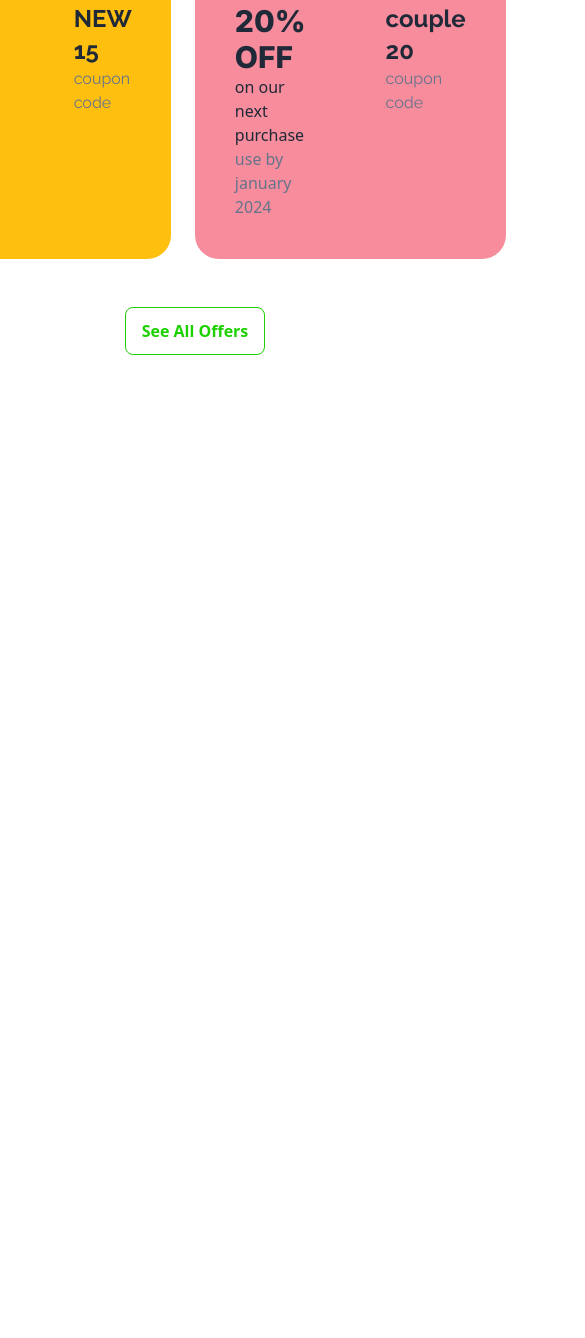
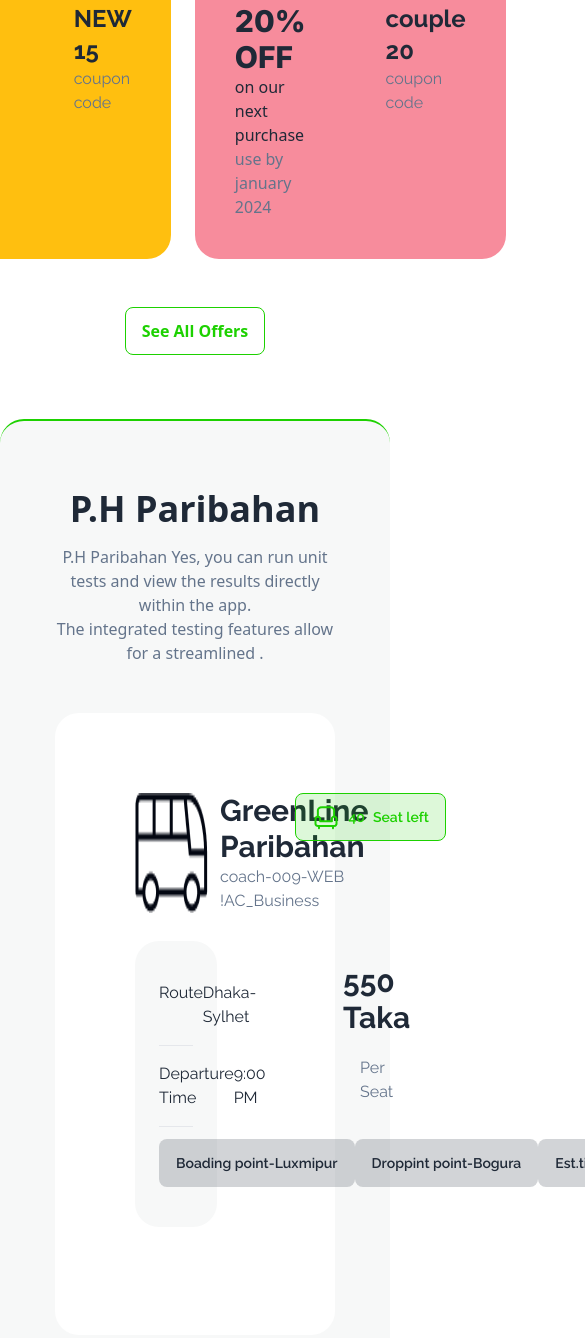
Before and after one commit to Rashed-09/bus-teketing-assignment, a plain HTML site: page index.html in a window 390 px wide. Shown: the part 1531-2869 px from the top of the page, 585 px wide, since content can reach past the window. Before the commit the page ends 1886 px from the top, so only its background shows below. Drawn offline with nearby package versions, Linux system fonts and the light colour scheme.

Commit message:
finished greenline paribahan section not responsive

```diff
--- a/index.html
+++ b/index.html
@@ -115,5 +115,59 @@
           <button class="btn btn-outline font-bold text-base bg-green-color">See All Offers</button>
 
      </div>
+
+
+     <!-- p paribahan section  -->
+     <main class="p-5 my-16 border-t-2 border-[#1dd100] rounded-t-3xl bg-[#F7F8F8]">
+          <!-- p paribahan title  -->
+          <div class="my-12 space-y-4 w-4/5 mx-auto">
+               <h1 class="font-bold text-4xl text-center">P.H Paribahan</h1>
+               <p class="text-center text-slate-500">P.H Paribahan
+                    Yes, you can run unit tests and view the results directly within the app. <br> The integrated testing features allow for a streamlined .
+                    </p>
+          </div>
+
+          <!-- green line paribahan  -->
+          <div class="bg-white w-4/5 mx-auto flex rounded-3xl p-20 raleway-font">
+               <div class="w-[68%]">
+                     <!-- white part start  -->
+                    <div class="flex justify-between">
+                         <div class="flex space-x-3">
+                              <img src="images/bus-logo.png" alt="">
+                           <div>
+                              <h1 class="text-3xl font-bold raleway-font">GreenLine Paribahan</h1>
+                              <p class="text-slate-500">coach-009-WEB !AC_Business </p>
+                           </div>
+                         </div>
+                         <button class="btn btn-outline bg-green-color bg-[#1dd10026]">
+                              <img src="images/seat-green.png" alt=""><span>40</span>Seat left
+                         </button>
+                    </div>
+                    <!-- white part end  -->
+                    <div class="bg-[#F7F8F8] rounded-3xl p-6 my-7">
+                         <div class="flex justify-between my-4">
+                              <h1>Route</h1>
+                              <h1>Dhaka-Sylhet</h1>
+                         </div><hr>
+                         <!-- end dhaka to sylhet  -->
+                         <div class="flex justify-between my-4">
+                              <h1>Departure Time</h1>
+                              <h1>9:00 PM</h1>
+                         </div><hr>
+                         <div class="flex justify-between my-4 mt-3">
+                              <button class="btn btn-active btn-ghost">Boading point-Luxmipur</button>
+                              <button class="btn btn-active btn-ghost">Droppint point-Bogura</button>
+                              <button class="btn btn-active btn-ghost">Est.time-11 Hour</button>
+                         </div>
+                    </div>
+               </div>
+               <!-- ticket per money  -->
+               <div class="w-[30%] ml-8 pl-32 raleway-font flex flex-col justify-center items-center">
+                    <img src="images/fare.png" alt="">
+                    <h1 class="font-bold text-3xl my-5"><span>550</span> Taka</h1>
+                    <p class="text-slate-500">Per Seat</p>
+               </div>
+          </div>
+     </main>
 </body>
 </html>
```
